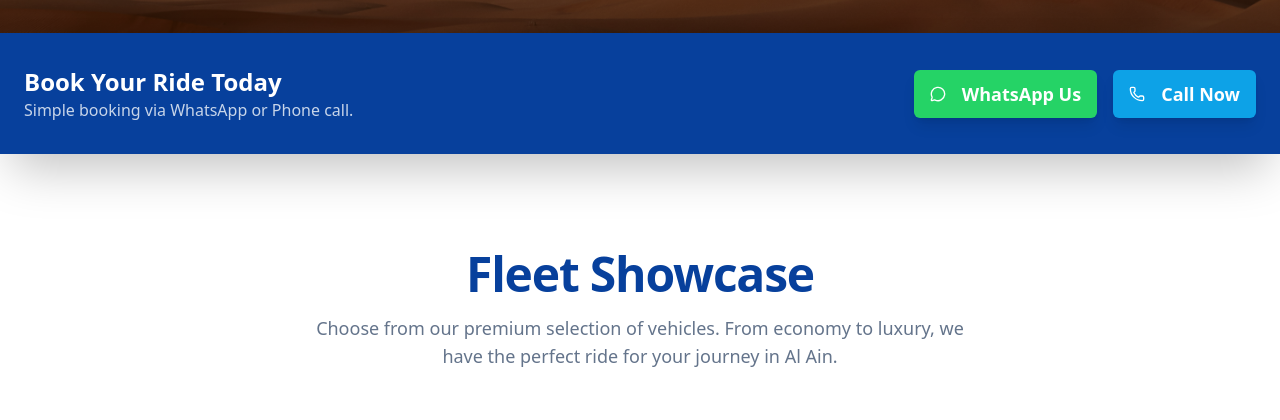
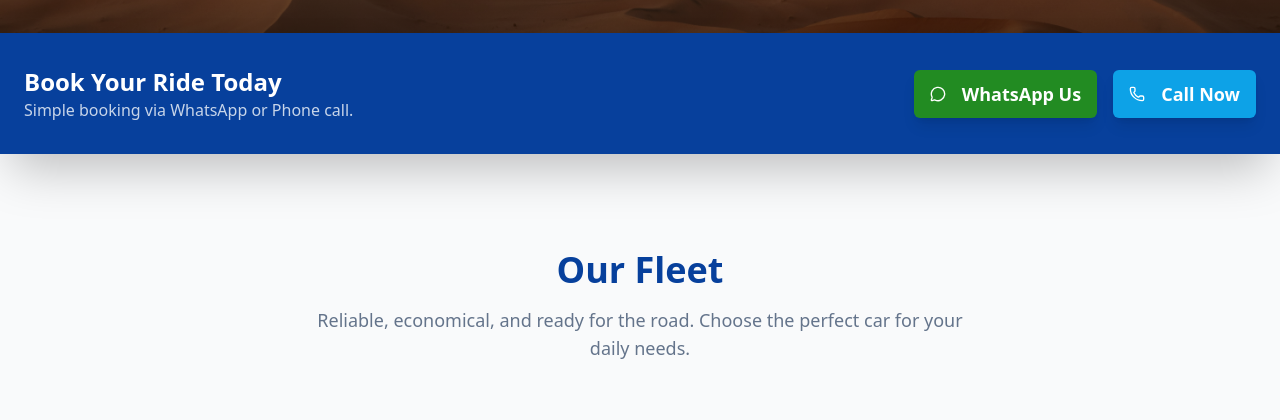
Before and after one commit to anjum613/mileage, a Next.js app: page / in a window 1280 px wide. Shown: the part 526-946 px from the top of the page. Built offline with nearby package versions, Linux system fonts and the light colour scheme.

Commit message:
Updated the T&C, BG image, contact details and UI changes

```diff
--- a/src/components/CarCard.tsx
+++ b/src/components/CarCard.tsx
@@ -1,28 +1,28 @@
 'use client';
 
+import { useState } from 'react';
 import Image from 'next/image';
 import { Car } from '@/data/cars';
 import { Card, CardContent, CardFooter, CardHeader, CardTitle } from '@/components/ui/card';
 import { Button } from '@/components/ui/button';
 import { Badge } from '@/components/ui/badge';
-import { Fuel, Gauge, Users } from 'lucide-react';
+import { Fuel, Gauge, Users, X } from 'lucide-react';
 
 export default function CarCard({ car }: { car: Car }) {
+  const [showTerms, setShowTerms] = useState(false); // State to control the popup
+
+  const phoneNumber = "971566181688";
   const whatsappMessage = `Hi, I'm interested in renting the ${car.name} (${car.model}). Price: ${car.price} AED/day`;
-  const whatsappLink = `https://wa.me/971566181688?text=${encodeURIComponent(whatsappMessage)}`;
+  const whatsappLink = `https://wa.me/${phoneNumber}?text=${encodeURIComponent(whatsappMessage)}`;
 
   return (
+    <>
       <Card className="overflow-hidden border-none shadow-md hover:shadow-xl transition-all duration-300 group bg-blue-50/50 flex flex-col h-full">
-      {/* Image Container */}
         <div className="relative h-64 w-full overflow-hidden bg-gray-100">
           <Image
             src={car.img}
             alt={car.name}
             fill
-          // CHANGES HERE:
-          // 1. Removed 'p-4' (removes the white border padding)
-          // 2. Changed 'object-contain' to 'object-cover' (zooms to fill the box)
-          // 3. Added 'object-center' to keep the car focused
             className="object-cover object-center transition-transform duration-500 group-hover:scale-110"
           />
           <Badge variant="secondary" className="absolute top-4 right-4 font-bold shadow-sm bg-white/90 text-black">
@@ -44,7 +44,6 @@ export default function CarCard({ car }: { car: Car }) {
         </CardHeader>
 
         <CardContent className="flex-grow">
-        {/* Quick Specs */}
           <div className="flex items-center justify-between text-sm text-gray-600 mb-4 bg-white/60 p-3 rounded-lg">
             <div className="flex items-center gap-2">
               <Gauge className="w-4 h-4 text-secondary" />
@@ -62,16 +61,79 @@ export default function CarCard({ car }: { car: Car }) {
         </CardContent>
 
         <CardFooter>
+          {/* Button opens the Terms Popup instead of going directly to WhatsApp */}
           <Button
-          asChild
+            onClick={() => setShowTerms(true)}
             className="w-full font-bold bg-primary hover:bg-primary/90 text-white shadow-lg"
             size="lg"
           >
-          <a href={whatsappLink} target="_blank" rel="noopener noreferrer">
             Book via WhatsApp
-          </a>
           </Button>
         </CardFooter>
       </Card>
+
+      {/* TERMS AND CONDITIONS POPUP MODAL */}
+      {showTerms && (
+        <div className="fixed inset-0 z-50 flex items-center justify-center p-4 bg-black/60 backdrop-blur-sm">
+          <div className="bg-white rounded-xl shadow-2xl max-w-md w-full overflow-hidden animate-in fade-in zoom-in duration-200">
+
+            {/* Modal Header */}
+            <div className="bg-primary px-6 py-4 flex justify-between items-center">
+              <h3 className="text-white font-bold text-lg">Requirements</h3>
+              <button onClick={() => setShowTerms(false)} className="text-white/80 hover:text-white">
+                <X className="w-6 h-6" />
+              </button>
+            </div>
+
+            {/* Modal Body */}
+            <div className="p-6 space-y-4">
+              <div className="bg-yellow-50 border-l-4 border-yellow-400 p-3 text-sm text-yellow-800">
+                <strong>Notice:</strong> We currently rent to <strong>UAE Residents only</strong>.
+              </div>
+
+              <div className="space-y-3">
+                <div className="flex justify-between border-b pb-2">
+                  <span className="text-gray-500 text-sm">Minimum Age</span>
+                  <span className="font-medium text-gray-900 text-sm">21 Years Old</span>
+                </div>
+                <div className="flex justify-between border-b pb-2">
+                  <span className="text-gray-500 text-sm">Driving License</span>
+                  <span className="font-medium text-gray-900 text-sm text-right">Valid UAE License<br/>(Held for 6+ months)</span>
+                </div>
+                <div className="flex justify-between border-b pb-2">
+                  <span className="text-gray-500 text-sm">ID Required</span>
+                  <span className="font-medium text-gray-900 text-sm">Original Emirates ID</span>
+                </div>
+                <div className="flex justify-between pb-2">
+                  <span className="text-gray-500 text-sm">Payment</span>
+                  <span className="font-medium text-gray-900 text-sm">Credit or Debit Card</span>
+                </div>
+              </div>
+            </div>
+
+            {/* Modal Footer */}
+            <div className="p-6 pt-2 flex gap-3">
+              <Button
+                variant="outline"
+                onClick={() => setShowTerms(false)}
+                className="w-full"
+              >
+                Cancel
+              </Button>
+
+              <Button
+                asChild
+                className="w-full font-bold text-white bg-[#228B22] hover:bg-[#1e7b1e]"
+              >
+                <a href={whatsappLink} target="_blank" rel="noopener noreferrer">
+                  Proceed to WhatsApp
+                </a>
+              </Button>
+            </div>
+
+          </div>
+        </div>
+      )}
+    </>
   );
 }
--- a/src/components/FleetSection.tsx
+++ b/src/components/FleetSection.tsx
@@ -1,25 +1,22 @@
 'use client';
 
 import { cars } from '@/data/cars';
-import CarCard from './CarCard';
+import CarCard from '@/components/CarCard';
 
 export default function FleetSection() {
   return (
-    <section id="fleet" className="py-24 bg-white">
+    <section id="fleet" className="py-24 bg-gray-50">
       <div className="max-w-7xl mx-auto px-6">
 
-        {/* Section Header */}
-        <div className="text-center mb-16 space-y-4">
-          <h2 className="text-4xl md:text-5xl font-bold text-primary tracking-tight">
-            Fleet Showcase
-          </h2>
-          <p className="text-lg text-muted-foreground max-w-2xl mx-auto">
-            Choose from our premium selection of vehicles. From economy to luxury, we have the perfect ride for your journey in Al Ain.
+        <div className="text-center mb-16">
+          <h2 className="text-4xl font-bold text-primary mb-4">Our Fleet</h2>
+          {/* UPDATED DESCRIPTION HERE */}
+          <p className="text-muted-foreground text-lg max-w-2xl mx-auto">
+            Reliable, economical, and ready for the road. Choose the perfect car for your daily needs.
           </p>
         </div>
 
-        {/* Grid Layout */}
-        <div className="grid grid-cols-1 md:grid-cols-2 lg:grid-cols-3 gap-8 md:gap-10">
+        <div className="grid grid-cols-1 md:grid-cols-2 lg:grid-cols-3 xl:grid-cols-4 gap-8">
           {cars.map((car) => (
             <CarCard key={car.id} car={car} />
           ))}
--- a/src/components/Header.tsx
+++ b/src/components/Header.tsx
@@ -7,20 +7,19 @@ import { Menu, X, Phone } from 'lucide-react';
 
 export default function Header() {
   const [isOpen, setIsOpen] = useState(false);
+  const phoneNumber = "971566181688";
 
   return (
     <header className="fixed w-full top-0 z-50 bg-primary text-primary-foreground shadow-lg border-b border-primary/20">
       <nav className="max-w-7xl mx-auto px-4 sm:px-6 lg:px-8 h-20 flex justify-between items-center">
 
-        {/* Logo Section */}
         <div className="flex items-center gap-3">
-          {/* FIX: Removed 'bg-white rounded-full overflow-hidden' to let the logo show fully */}
           <div className="relative h-12 w-12 md:h-14 md:w-14 shrink-0">
              <Image
                src="/logo-final.png"
                alt="Mileage Logo"
                fill
-               className="object-contain drop-shadow-md" // Added drop-shadow for pop
+               className="object-contain drop-shadow-md"
                priority
              />
           </div>
@@ -29,19 +28,21 @@ export default function Header() {
           </span>
         </div>
 
-        {/* Desktop Navigation */}
         <div className="hidden md:flex gap-8 items-center">
+          {/* The href="#home" now works because we added id="home" to Hero.tsx */}
           <a href="#home" className="text-sm font-medium hover:text-secondary transition-colors">Home</a>
           <a href="#fleet" className="text-sm font-medium hover:text-secondary transition-colors">Fleet</a>
           <a href="#why-us" className="text-sm font-medium hover:text-secondary transition-colors">About Us</a>
           <a href="#contact" className="text-sm font-medium hover:text-secondary transition-colors">Contact</a>
 
-          <Button variant="secondary" className="font-bold flex items-center gap-2">
-            <Phone className="w-4 h-4" /> Call Us
+          {/* Fixed Call Button */}
+          <Button asChild variant="secondary" className="font-bold cursor-pointer">
+            <a href={`tel:+${phoneNumber}`} className="flex items-center gap-2">
+              <Phone className="w-4 h-4" /> Call Us
+            </a>
           </Button>
         </div>
 
-        {/* Mobile Menu Button */}
         <button
           className="md:hidden p-2 text-primary-foreground hover:bg-primary/90 rounded-md"
           onClick={() => setIsOpen(!isOpen)}
@@ -50,7 +51,6 @@ export default function Header() {
         </button>
       </nav>
 
-      {/* Mobile Menu Dropdown */}
       {isOpen && (
         <div className="md:hidden bg-primary border-t border-primary/20 p-4 space-y-4 shadow-xl">
           <a href="#home" className="block py-2 text-primary-foreground/90 hover:text-white font-medium" onClick={() => setIsOpen(false)}>Home</a>
--- a/src/components/Hero.tsx
+++ b/src/components/Hero.tsx
@@ -5,11 +5,12 @@ import { Button } from '@/components/ui/button';
 import { Phone, MessageCircle } from 'lucide-react';
 
 export default function Hero() {
-  const whatsappNumber = "+971566181688"; // Replace with your actual number
+  const whatsappNumber = "971566181688";
   const whatsappLink = `https://wa.me/${whatsappNumber}?text=Hi,%20I%20would%20like%20to%20rent%20a%20car`;
 
   return (
-    <div className="relative w-full h-[85vh] min-h-[600px] flex flex-col justify-end">
+    // ADDED id="home" here so the header link works
+    <div id="home" className="relative w-full h-[85vh] min-h-[600px] flex flex-col justify-end">
 
       {/* Background Image Layer */}
       <div className="absolute inset-0 z-0">
@@ -17,7 +18,8 @@ export default function Hero() {
           src="/hero-camryy.jpg"
           alt="Economical car rental in Al Ain"
           fill
-          className="object-cover object-bottom brightness-[0.85]"
+          // CHANGED: 'object-center' is more stable when resizing the window than 'object-bottom'
+          className="object-cover object-center brightness-[0.85]"
           priority
         />
         <div className="absolute inset-0 bg-gradient-to-t from-black/80 via-transparent to-transparent" />
@@ -33,7 +35,7 @@ export default function Hero() {
         </p>
       </div>
 
-      {/* Contact Action Bar (Replaces Booking Form) */}
+      {/* Contact Action Bar */}
       <div className="relative z-20 w-full bg-primary border-t border-primary/20 shadow-2xl">
         <div className="max-w-7xl mx-auto px-6 py-8 flex flex-col md:flex-row items-center justify-between gap-6">
 
@@ -43,11 +45,11 @@ export default function Hero() {
           </div>
 
           <div className="flex flex-col sm:flex-row gap-4 w-full md:w-auto">
-            {/* WhatsApp Button */}
+            {/* WhatsApp Button - CHANGED COLOR to #228B22 */}
             <Button
               asChild
               size="lg"
-              className="bg-[#25D366] hover:bg-[#20bd5a] text-white font-bold text-lg h-12 shadow-lg"
+              className="bg-[#228B22] hover:bg-[#1e7b1e] text-white font-bold text-lg h-12 shadow-lg border-none"
             >
               <a href={whatsappLink} target="_blank" rel="noopener noreferrer">
                 <MessageCircle className="mr-2 h-5 w-5" /> WhatsApp Us
```
Lines whose indentation alone changed are shown as unchanged.
